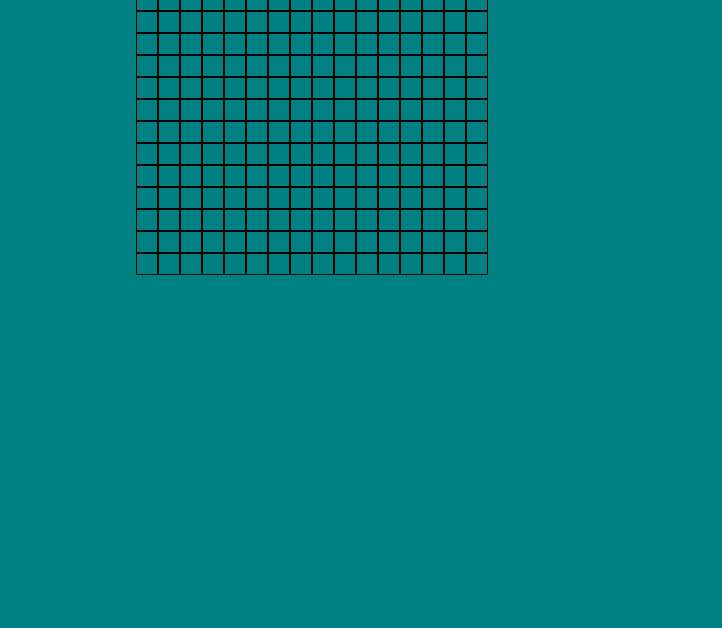
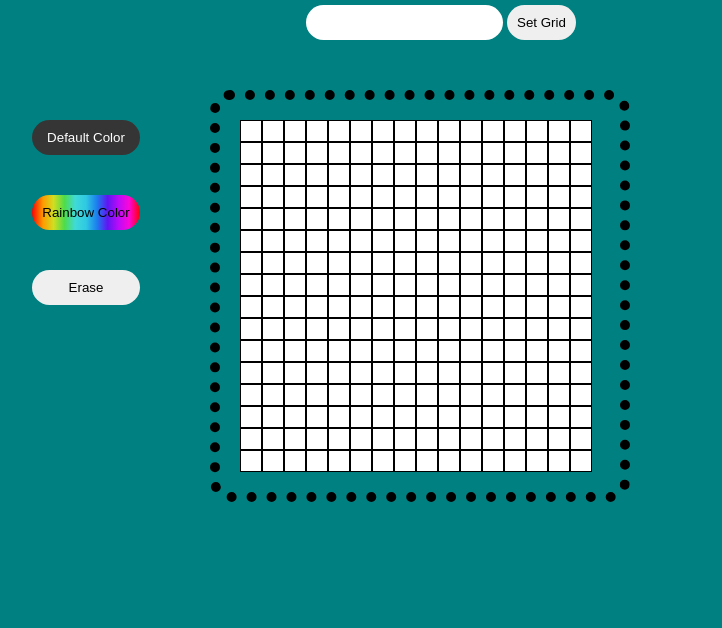
Before and after one commit to tege3000/etch-a-sketch, a plain HTML site: page index.html in a window 1280 px wide. Shown: the part 172-800 px from the top of the page, without its empty margins (324-1046 px from the left). Drawn offline with Linux system fonts and the light colour scheme.

Commit message:
Add functionality for sketching rainbow color

```diff
--- a/index.html
+++ b/index.html
@@ -1,5 +1,6 @@
 <!DOCTYPE html>
 <html lang="en">
+
 <head>
     <meta charset="UTF-8">
     <meta http-equiv="X-UA-Compatible" content="IE=edge">
@@ -7,15 +8,30 @@
     <title>Document</title>
     <link rel="stylesheet" href="styles.css">
 </head>
+
 <body>
     <div class="header">
+        <h1>Etch A Sketch!</h1>
+        <h2>How many Sides do you want your Grid to have?</h2>
+        <input class="setupGridInput" type="text">
         <button type="submit" class="setupGrid">Set Grid</button>
     </div>
 
-    <div class="container">
+    <div class="mainContainer">
+        <div class="btns">
+            <button type="submit" class="defaultColor">Default Color</button>
+            <button type="submit" class="gridRainbow">Rainbow Color</button>
+            <button type="submit" class="gridErase">Erase</button>
+        </div>
+
+
+        <div class="container">
+
+        </div>
 
     </div>
 
     <script src="index.js"></script>
 </body>
+
 </html>
--- a/index.js
+++ b/index.js
@@ -1,4 +1,31 @@
 let containerEl = document.querySelector(".container");
+const gridRainbowBtn = document.querySelector(".gridRainbow");
+const gridEraseBtn = document.querySelector(".gridErase");
+const defaultColorBtn = document.querySelector(".defaultColor");
+
+const randomRgbColor = () => {
+    let r = Math.floor(Math.random() * 256); // Random between 0-255
+    let g = Math.floor(Math.random() * 256); // Random between 0-255
+    let b = Math.floor(Math.random() * 256); // Random between 0-255
+    return 'rgb(' + r + ',' + g + ',' + b + ')';
+};
+
+gridEraseBtn.addEventListener("click", (e) => {
+    hoverOnGrid("white");
+})
+
+defaultColorBtn.addEventListener("click", (e) => {
+    hoverOnGrid("#363535");
+})
+
+gridRainbowBtn.addEventListener("click", (e) => {
+    let boxDivs = document.querySelectorAll(".box");
+    boxDivs.forEach((boxDiv) => {
+        boxDiv.addEventListener("mouseover", (e) => {
+            boxDiv.style.backgroundColor = randomRgbColor();
+        });
+    })
+})
 
 //removes all grid items
 function resetGridEmpty() {
@@ -37,19 +64,12 @@ function populateContainer(numSides) {
     determineContainerWidth(numSides, Q);
 }
 
-const randomRgbColor = () => {
-  let r = Math.floor(Math.random() * 256); // Random between 0-255
-  let g = Math.floor(Math.random() * 256); // Random between 0-255
-  let b = Math.floor(Math.random() * 256); // Random between 0-255
-  return 'rgb(' + r + ',' + g + ',' + b + ')';
-};
-
-function hoverOnGrid() {
+function hoverOnGrid(color) {
     let boxDivs = document.querySelectorAll(".box");
     boxDivs.forEach((boxDiv) => {
         boxDiv.addEventListener("mouseover", (e) => {
             console.log("hovering...");
-            boxDiv.style.backgroundColor = randomRgbColor();
+            boxDiv.style.backgroundColor = color;
         });
     })
 }
@@ -60,15 +80,18 @@ function gridInit() {
 
     populateContainer(numSides);
 
-    hoverOnGrid();
+    hoverOnGrid("#363535");
 }
 
+const setUpGridInput = document.querySelector(".setupGridInput");
+
 function setUpGrid(event) {
-    let numSides = prompt("How many sides do you want grid to have?");
+
+    let numSides = setUpGridInput.value;
     if(numSides <= 100) {
         resetGridEmpty();
         populateContainer(numSides);
-        hoverOnGrid();
+        hoverOnGrid("#363535");
     }
     else {
         alert("Too large, please enter a value smaller than 100");
--- a/styles.css
+++ b/styles.css
@@ -5,28 +5,67 @@ body {
     background-color: teal;
 }
 
+.mainContainer {
+    display: flex;
+    gap: 40px;
+    justify-content: center;
+
+}
+
+.btns {
+    display: flex;
+    flex-direction: column;
+    gap: 40px;
+    padding: 30px;
+    height: 0px;
+}
+
 .container {
     display: flex;
     flex-wrap: wrap;
+    border: 10px dotted black;
+    padding: 20px;
+    border-radius: 20px;
 }
 
 .header {
     text-align: center;
-    padding: 30px 0px;
-}
+    padding: 50px 0px 50px 250px;
+    margin: auto;
 
-.container, .header{
-    margin: auto;
 }
 
 .box {
     border: 1px solid black;
     width: 20px;
     height: 20px;
+    background-color: white;
 }
 
-button {
+button, .setupGridInput {
     padding: 10px;
     border: none;
     border-radius: 20px;
 }
+
+.defaultColor {
+    background-color: #363535;
+    color: white;
+}
+
+.gridRainbow {
+    background: linear-gradient(
+        90deg,
+        rgba(255, 0, 0, 1) 0%,
+        rgba(255, 154, 0, 1) 10%,
+        rgba(208, 222, 33, 1) 20%,
+        rgba(79, 220, 74, 1) 30%,
+        rgba(63, 218, 216, 1) 40%,
+        rgba(47, 201, 226, 1) 50%,
+        rgba(28, 127, 238, 1) 60%,
+        rgba(95, 21, 242, 1) 70%,
+        rgba(186, 12, 248, 1) 80%,
+        rgba(251, 7, 217, 1) 90%,
+        rgba(255, 0, 0, 1) 100%
+    );
+}
```
